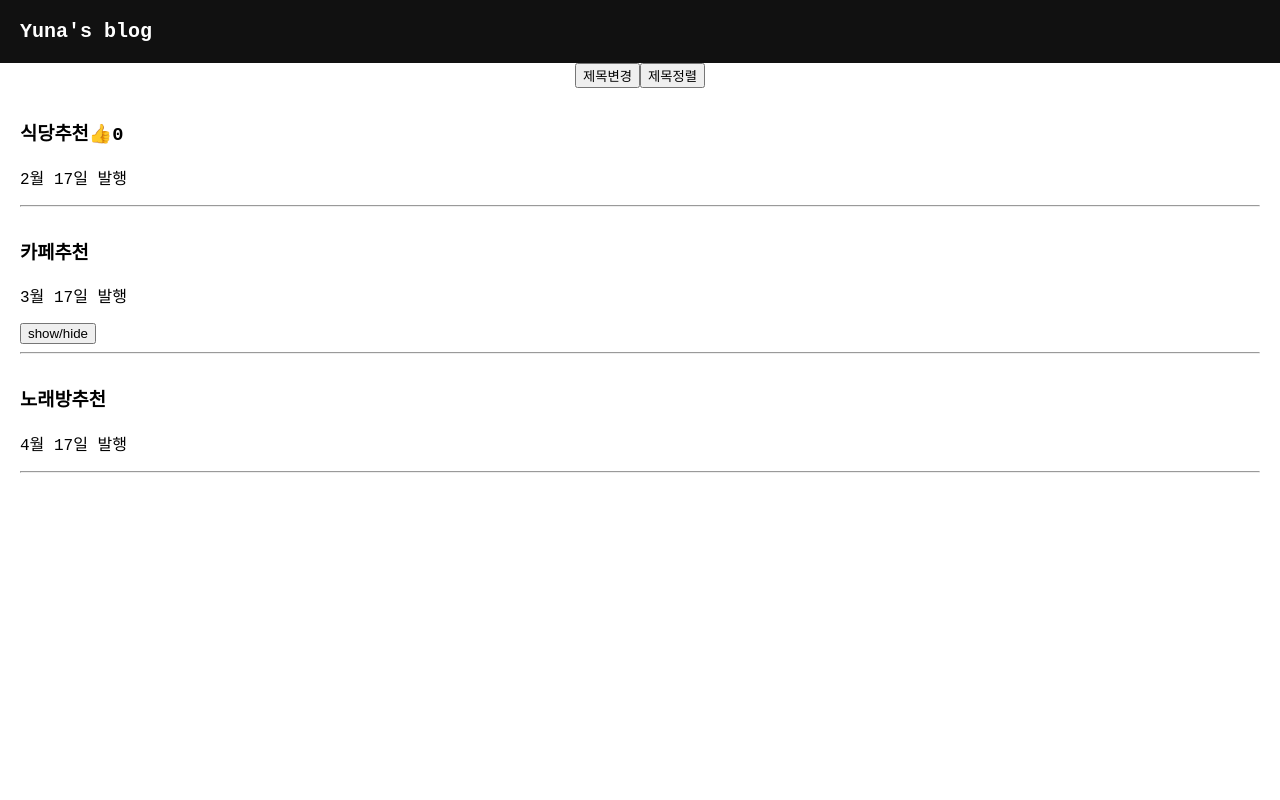
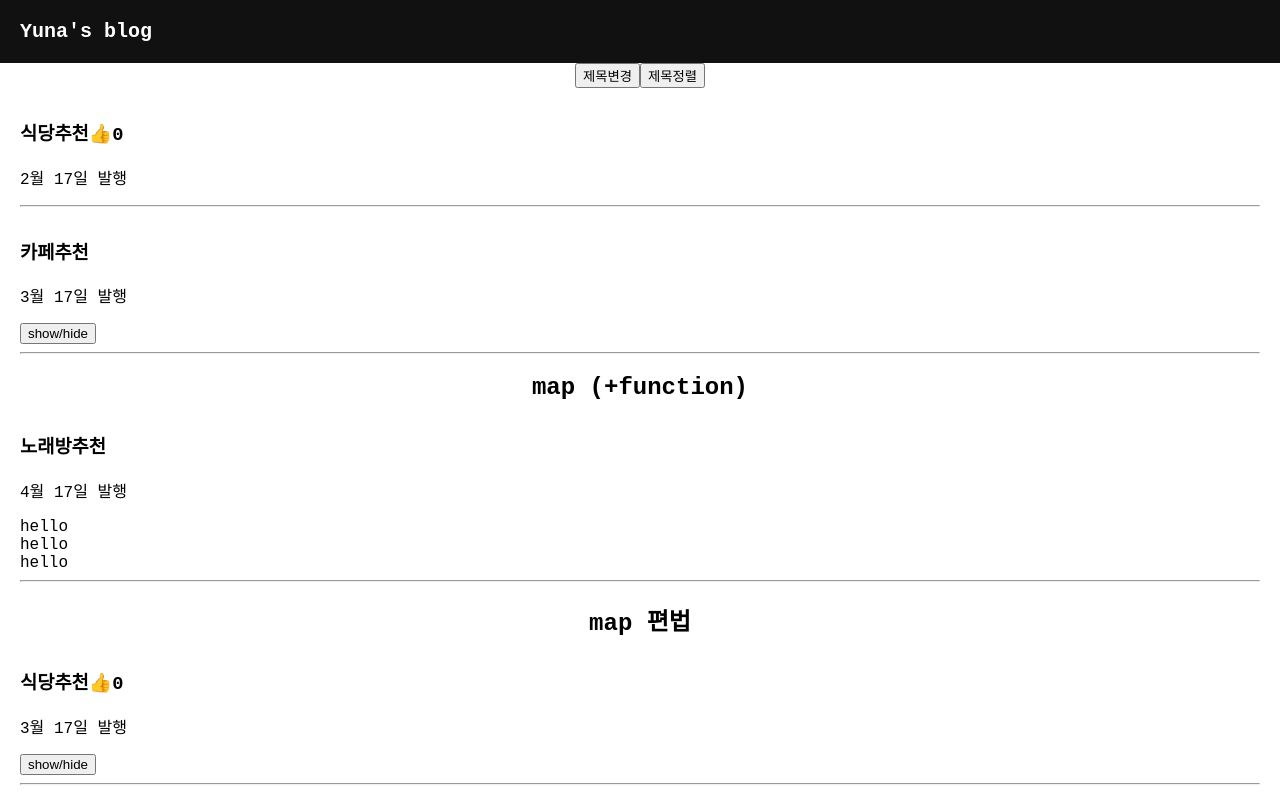
Before and after one commit to sungyuna1003/blog, a React (Create React App) app: page / in a window 1280 px wide. Shown: the top 800 px of the page. Built offline with nearby package versions, Linux system fonts and the light colour scheme.

Commit message:
반복문 for 문

```diff
--- a/src/App.js
+++ b/src/App.js
@@ -22,6 +22,14 @@ function App() {
   }
   function modal보이기() {
     modal변경(true);
+  }
+  function 반복된UI() {
+    var 어레이 = [];
+
+    for (var i = 0; i < 3; i++) {
+      어레이.push(<div>hello</div>);
+    }
+    return 어레이;
   }
 
   return (
@@ -58,11 +66,43 @@ function App() {
         </button>
         <hr />
       </div>
+      <h2>map (+function)</h2>
+
       <div className="list">
         <h3 onClick={modal보이기}>{글제목[2]}</h3>
         <p>4월 17일 발행</p>
+        {반복된UI()}
+
         <hr />
       </div>
+      <h2>map 편법</h2>
+      {글제목.map(function (글) {
+        return (
+          <div className="list">
+            <h3>
+              {글}
+              <span
+                onClick={() => {
+                  따봉변경(따봉 + 1);
+                }}
+              >
+                👍
+              </span>
+              {따봉}
+            </h3>
+            <p>3월 17일 발행</p>
+            <button
+              onClick={() => {
+                modal변경(!modal);
+              }}
+            >
+              show/hide
+            </button>
+            <hr />
+          </div>
+        );
+      })}
+
       {modal === true ? <Modal /> : null}
     </div>
   );
```
